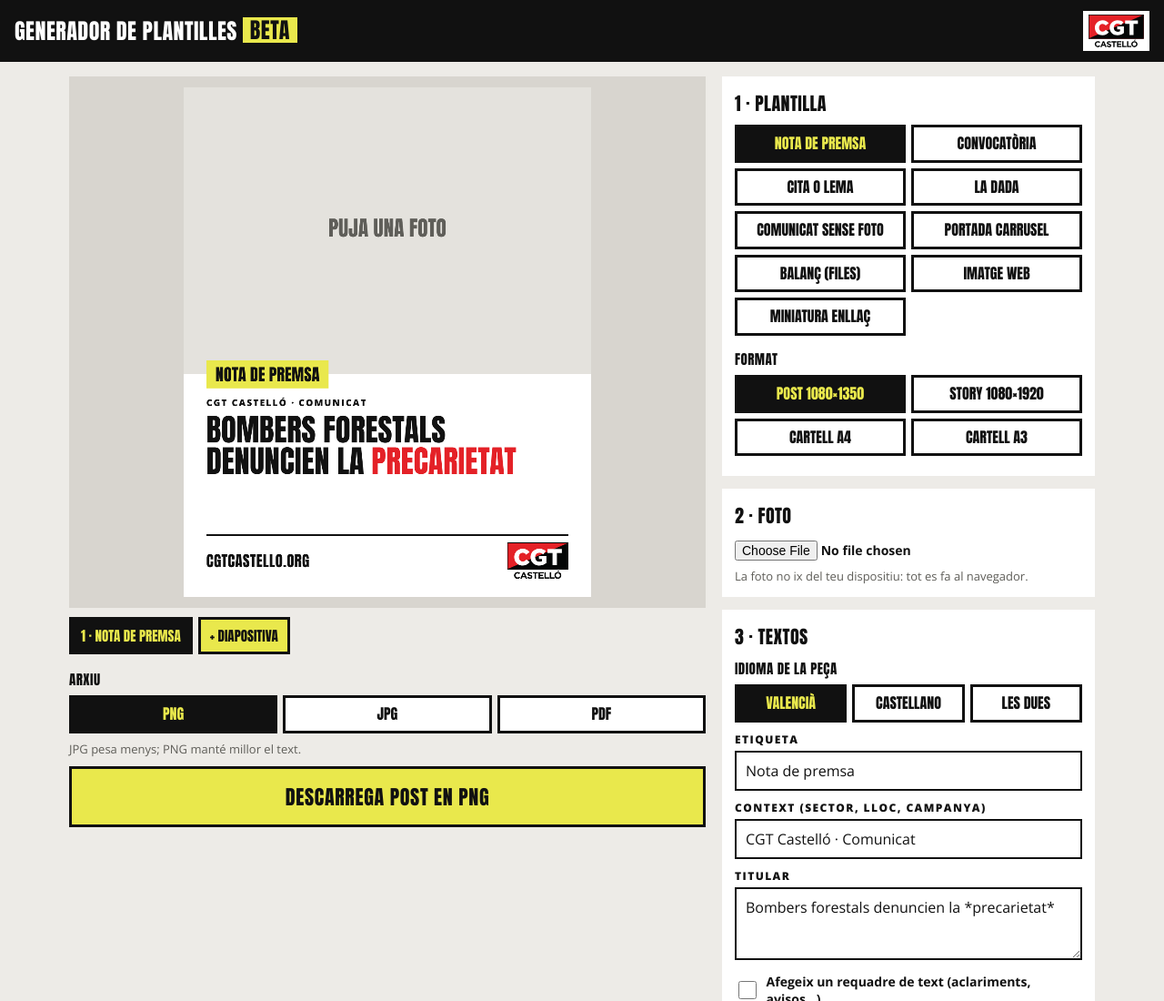
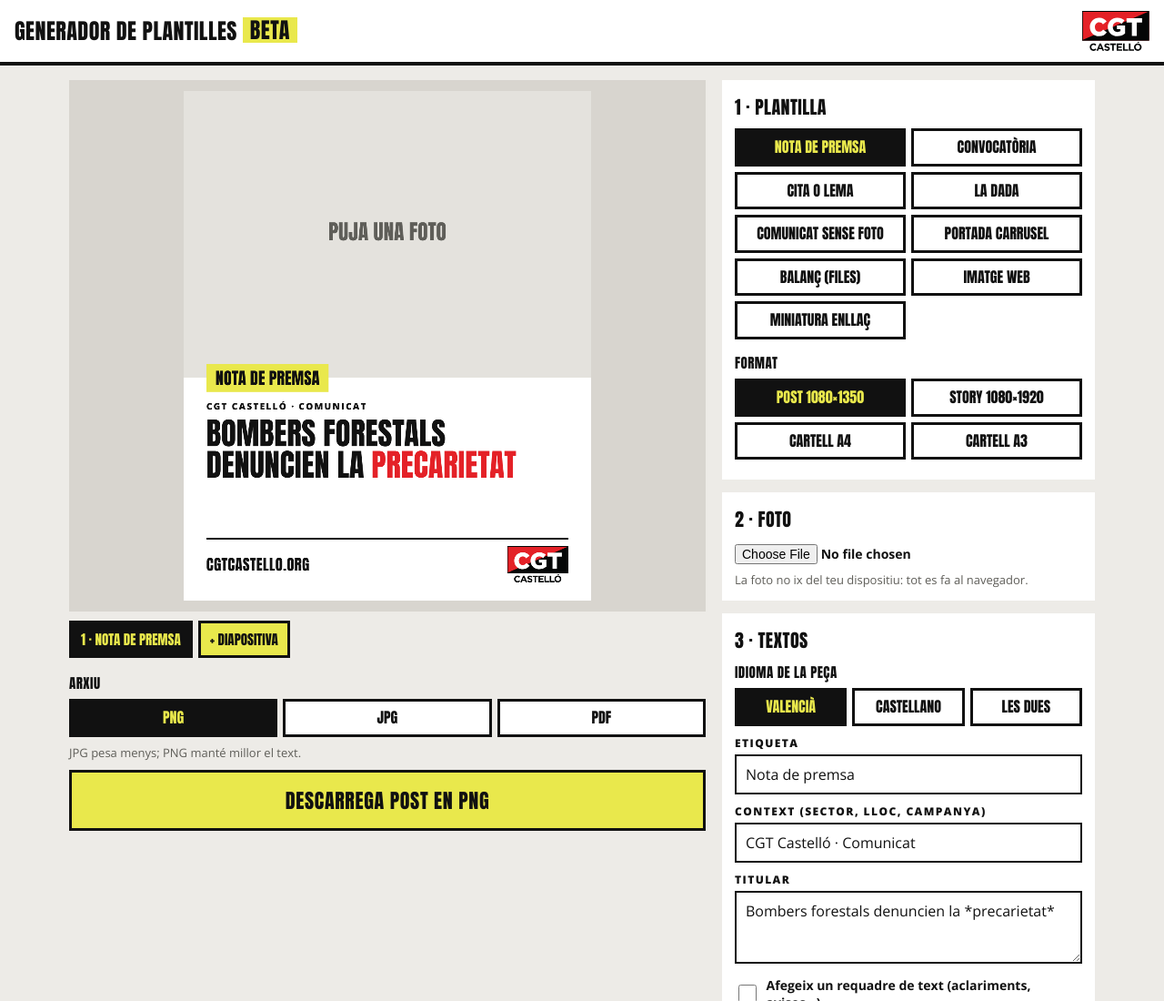
Before and after one commit to CGTCastello/plantilles, a plain HTML site: page index.html in a window 1280 px wide. Shown: the top 1100 px of the page at 91% size. Drawn offline with Linux system fonts and the light colour scheme.

Commit message:
Capçalera blanca amb filet negre
Co-Authored-By: Claude Opus 5.5 <noreply@anthropic.com>

```diff
--- a/index.html
+++ b/index.html
@@ -11,10 +11,10 @@
   :root{--roig:#E42127;--negre:#111111;--groc:#E9E84C;--blanc:#fff;--paper:#EDEBE7;--gris:#5F5E59}
   *{box-sizing:border-box}
   body{margin:0;font-family:"Open Sans",Arial,sans-serif;background:var(--paper);color:var(--negre)}
-  header{background:var(--negre);color:var(--blanc);padding:12px 16px;display:flex;align-items:center;justify-content:space-between;gap:12px}
+  header{background:var(--blanc);color:var(--negre);border-bottom:4px solid var(--negre);padding:12px 16px;display:flex;align-items:center;justify-content:space-between;gap:12px}
   header h1{font-family:Anton,Impact,sans-serif;font-weight:400;text-transform:uppercase;font-size:clamp(18px,5vw,24px);line-height:1.15;margin:0;letter-spacing:.02em}
   header h1 span{display:inline-block;line-height:1;background:var(--groc);color:var(--negre);padding:2px 8px;margin-left:6px;vertical-align:1px}
-  header img{height:44px;display:block;background:#fff;padding:4px 6px}
+  header img{height:44px;display:block}
   .app{display:grid;gap:18px;padding:16px;max-width:1160px;margin:0 auto}
   @media(min-width:900px){.app{grid-template-columns:minmax(0,1fr) 410px;align-items:start}.preview{position:sticky;top:16px}}
   .stage{display:flex;justify-content:center;background:#d8d5cf;padding:12px}
```
